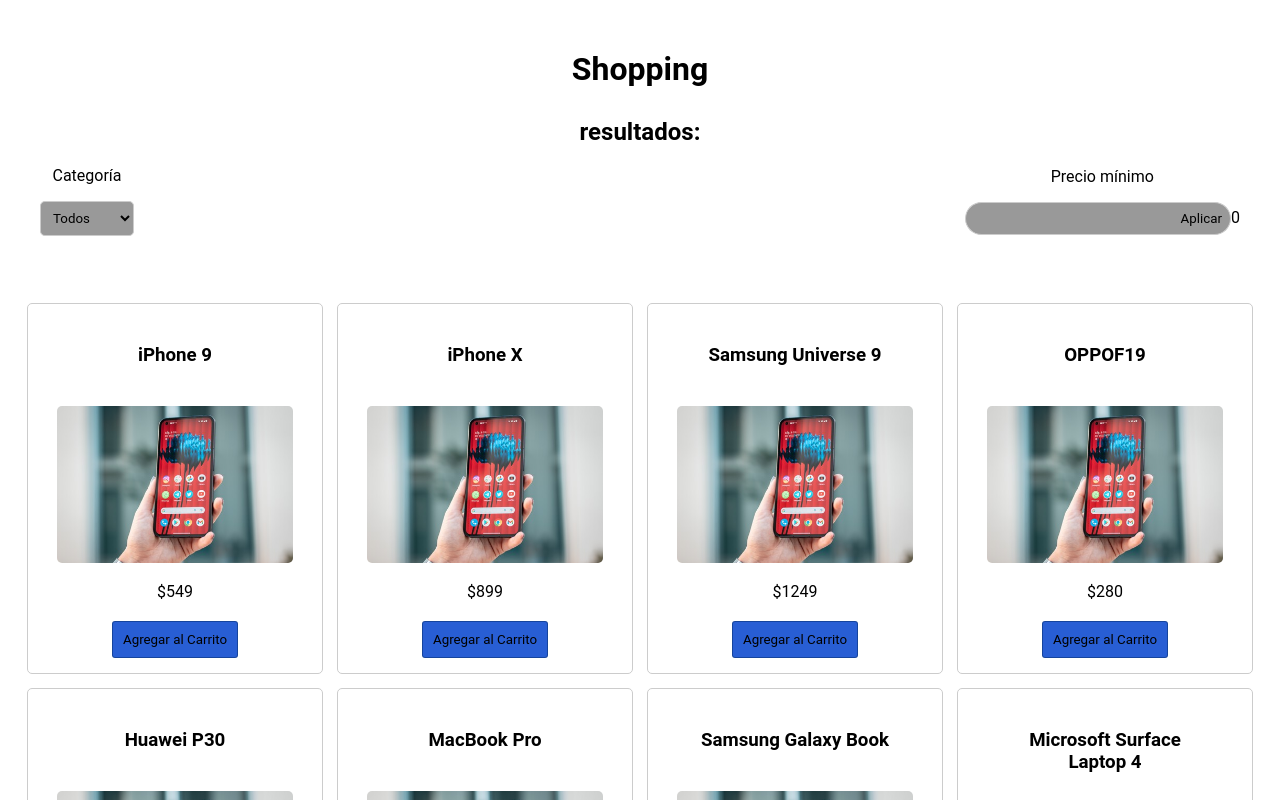
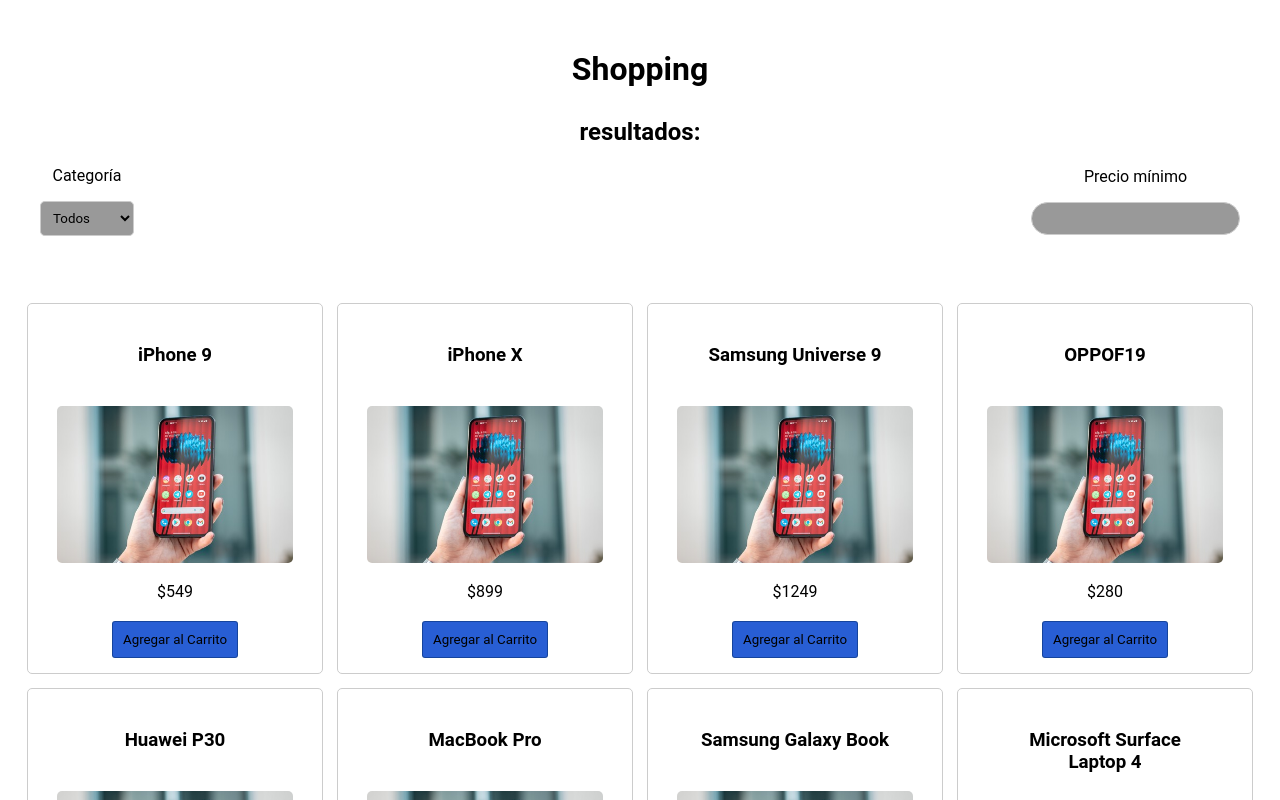
Before and after one commit to ariana-marsan/carrito-de-super, a React (Create React App) app: page / in a window 1280 px wide. Shown: the top 800 px of the page. Built offline with nearby package versions, Linux system fonts and the light colour scheme.

Commit message:
refactor: Update CSS and add category filter functionality

```diff
--- a/src/App.css
+++ b/src/App.css
@@ -83,18 +83,6 @@
 .price input{
   border: 1px solid #ccc;
   border-radius: 5rem;
-  border-top-right-radius: 0;
-  border-bottom-right-radius: 0;
-  border-right: none;
   background-color: #5559;
   padding: .5rem
 }
-.price button{
-  border: 1px solid #ccc;
-  border-radius: 5rem;
-  border-top-left-radius: 0;
-  border-bottom-left-radius: 0;
-  border-left: none;
-  background-color: #5559;
-  padding: .5rem
-}
--- a/src/components/Filters.jsx
+++ b/src/components/Filters.jsx
@@ -1,41 +1,43 @@
 
-import { useState } from 'react';
+import { useState, useId } from 'react';
 
 export function Filter({ onChange }) {
     const [minPrice, setMinPrice] = useState(0);
+    const [category, setCategory] = useState("all")
+    const minPriceId = useId()
+    const categoryId = useId()
 
-    const handleChange = (e) => {
+    const handleChangeMinPrice = (e) => {
         setMinPrice(e.target.value);
         onChange(prevState=>({
             ...prevState,
             minPrice: e.target.value
         })
         )
-        console.log(e.target.value);
-        console.log(minPrice);
     }
-    // const handleClick = (e) => {
-    //     e.preventDefault();
-    //     setMinPrice(minPrice);
-    // }
+
+    const handleChangeCategory = (e) =>{
+        setCategory(e.target.value)
+        onChange(prevState=>({
+            ...prevState,
+            category: e.target.value
+        }))
+    }
 
     return (
       <form className="form">
         <section className="categoria">
-        <label>Categoría</label>
-        <select className="category">
+        <label id={categoryId}>Categoría</label>
+        <select className="category" onChange={handleChangeCategory}>
           <option value="all">Todos</option>
-          <option value="phones">Celulares</option>
+          <option value="smartphones">Celulares</option>
           <option value="laptops">Laptops</option>
-          <option value="cameras">Cámaras</option>
         </select>
         </section>
         <section className="price">
         <label>Precio mínimo</label>
         <div>
-        <input type="number" onChange={handleChange} className="minPrice" />
-        <button /* onClick={handleClick}*/type="submit">Aplicar</button>
-        <span>{minPrice}</span>
+        <input id={minPriceId} type="number" onChange={handleChangeMinPrice} className="minPrice" />
         </div>
         </section>
       </form>)
```
